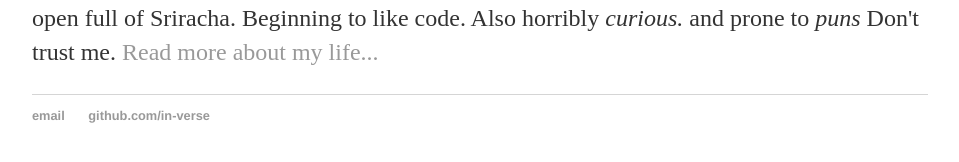
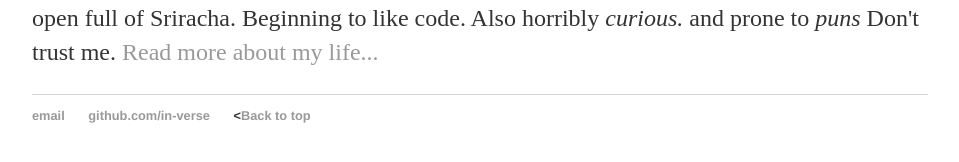
Before and after one commit to In-Verse/in-verse.github.io, a Jekyll site: the page built from index.html, in a window 1280 px wide. Shown: the part 233-395 px from the top of the page, without its empty margins (160-1119 px from the left). Built offline with Jekyll 4.4.1, drawn with Linux system fonts in a browser that asks for light colours.

Commit message:
Update default.html

```diff
--- a/_layouts/default.html
+++ b/_layouts/default.html
@@ -12,6 +12,7 @@
 		        	<li><a href="/about">About</a></li>
 	        		<li><a href="/cv">CV</a></li>
 	        		<li><a href="/blog">Blog</a></li>
+	        		<body id="top">
 	    		</ul>
 			</nav>
 			<div class="container">
@@ -23,6 +24,8 @@
 	    		<ul>
 	        		<li><a href="mailto:dayaftertomorrow.davies@gmail.com">email</a></li>
 	        		<li><a href="https://github.com/in-verse">github.com/in-verse</a></li>
+				<li><<a href="#top">Back to top</a>
+</li>
 				</ul>
 			</footer>
 		</body>
```
